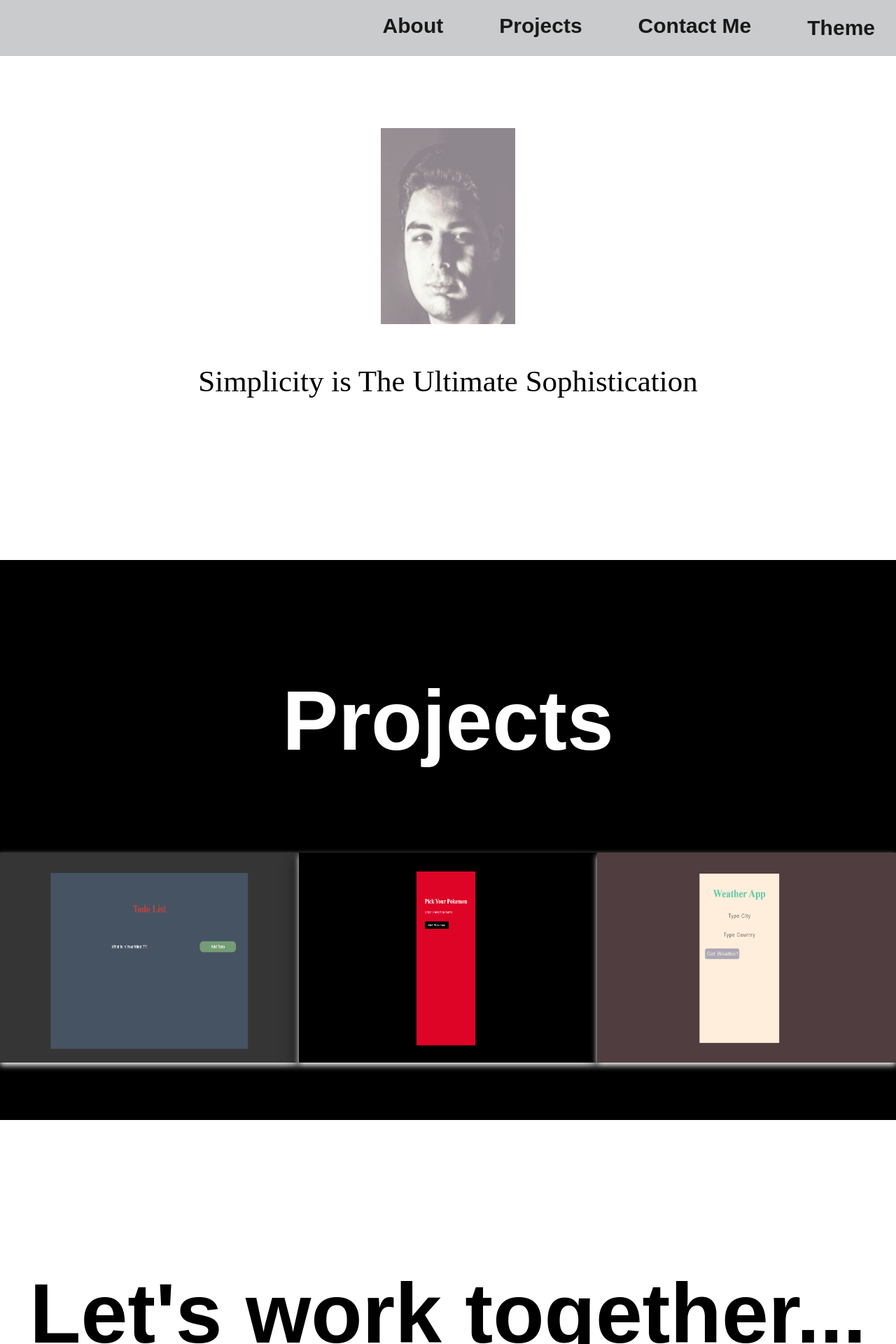
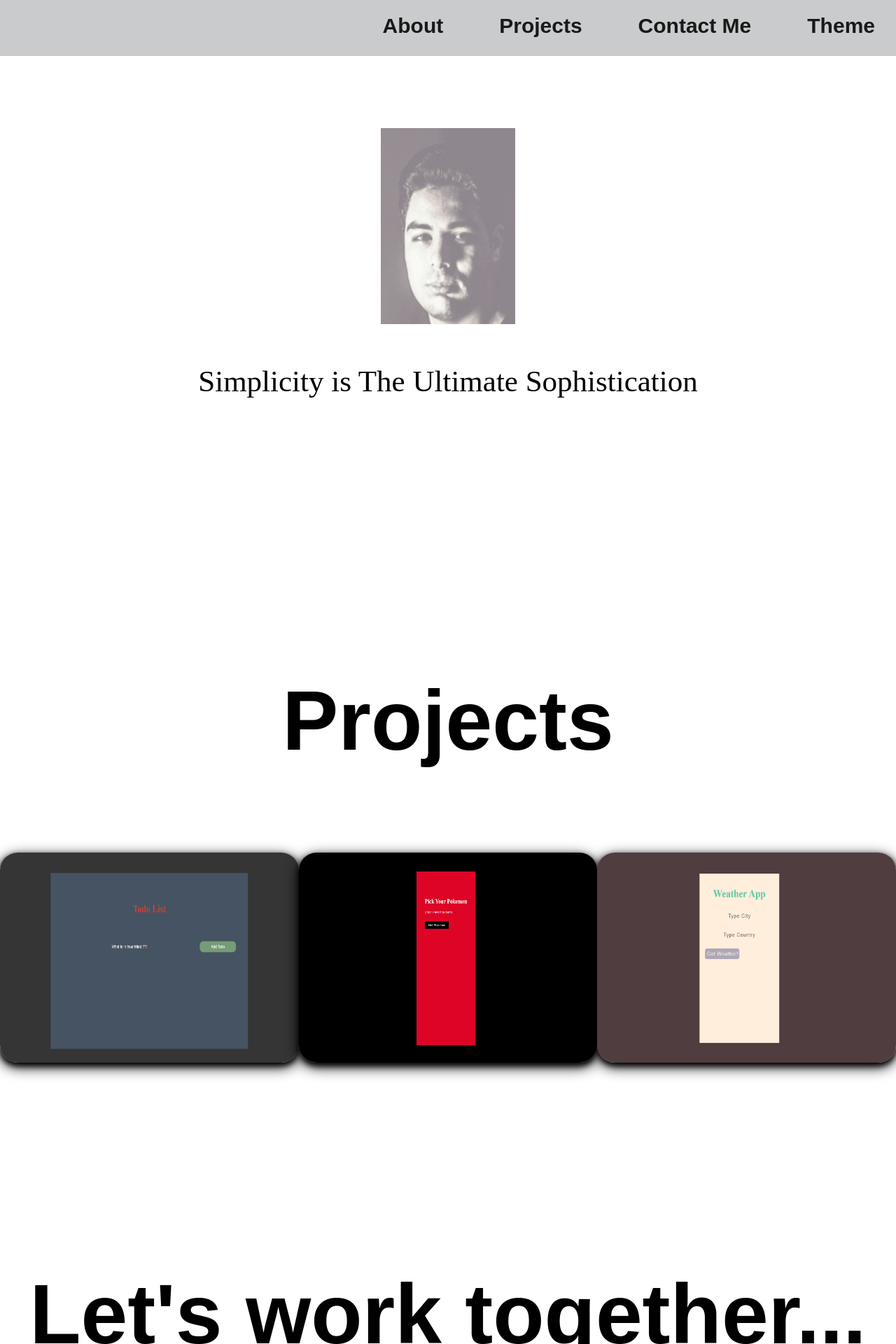
Before and after one commit to ShehabGamal/Personal-Portfolio, a React (Create React App) app: page / in a window 1280 px wide. Shown: the top 1920 px of the page at 70% size. Built offline with nearby package versions, Linux system fonts and the light colour scheme.

Commit message:
Finishing Touches Before Enabling Theme Button To Work Properly. Adjusted the color scheme Adjusted the shadows Added round-corners for the first time

```diff
--- a/src/App.js
+++ b/src/App.js
@@ -5,7 +5,7 @@ import Cards from "./Components/Cards/Cards";
 import About from "./Components/About/About.js";
 import ContactMe from "./Components/ContactMe/ContactMe.js";
 
-function App() {
+function App(props) {
   return (
     <body>
       <Navbar />
--- a/src/Components/About/About.js
+++ b/src/Components/About/About.js
@@ -32,7 +32,7 @@ const Welcome = styled.p`
   font-familiy: Courier New;
   font-weight: 525;
   flex-wrap: wrap;
-  color: ${(props) => props.theme.mainColor};
+  color: ${(props) => props.theme.fontcolor};
 `;
 
 const About = () => {
--- a/src/Components/Cards/Cards.js
+++ b/src/Components/Cards/Cards.js
@@ -9,7 +9,7 @@ const BasicDiv = styled.div`
   flex-direction: column;
   margin-right: auto;
   margin-left: auto;
-  background: ${(props) => props.theme.black};
+  background: ${(props) => props.theme.pagebackground};
   height: 100vh;
   width: 100%;
 `;
@@ -27,7 +27,7 @@ const CustomH1 = styled.h1`
   font-weight: bold;
   margin-left: auto;
   margin-right: auto;
-  color: ${(props) => props.theme.white};
+  color: ${(props) => props.theme.fontcolor};
 `;
 const FlipCard = styled.div`
   background-color: transparent;
@@ -35,6 +35,7 @@ const FlipCard = styled.div`
   height: 300px;
   perspective: 1000px;
   margin: 0 auto;
+  border-radius: 25px;
 `;
 const FlipCardInner = styled.div`
   position: relative;
@@ -46,8 +47,9 @@ const FlipCardInner = styled.div`
   ${FlipCard}:hover & {
     transform: rotateY(180deg);
   }
-  box-shadow: 0 4px 8px 0 ${(props) => props.theme.white},
-    0 6px 20px 0 ${(props) => props.theme.extraColor};
+  box-shadow: 0 4px 8px 0 ${(props) => props.theme.fontcolor},
+    0 6px 20px 0 ${(props) => props.theme.fontcolor};
+  border-radius: 25px;
 `;
 
 const FlipCardFront = styled.div`
@@ -55,6 +57,7 @@ const FlipCardFront = styled.div`
   width: 100%;
   height: 100%;
   backface-visibility: hidden;
+  border-radius: 25px;
 `;
 const FlipCardBack = styled.div`
   display: flex;
@@ -63,16 +66,18 @@ const FlipCardBack = styled.div`
   width: 100%;
   height: 100%;
   backface-visibility: hidden;
-  background-color: ${(props) => props.theme.mainColor};
+  background-color: ${(props) => props.theme.subtleshadow};
   transform: rotateY(180deg);
+  border-radius: 25px;
 `;
 const Image = styled.img`
   width: 100%;
   height: 100%;
+  border-radius: 25px;
 `;
 const CardH1 = styled(CustomH1)`
   margin-top: 25px;
-  color: ${(props) => props.theme.white};
+  color: ${(props) => props.theme.fontcolor};
   opacity: 0.3;
   font-size: 35px;
 `;
@@ -85,7 +90,7 @@ const Span = styled.span`
   font-family: Courier New;
   justify-content: center;
   align-items: center;
-  color: ${(props) => props.theme.white};
+  color: ${(props) => props.theme.fontcolor};
 `;
 const LinkSpan = styled(Span)`
   flex-direction: row;
@@ -96,11 +101,10 @@ const ExternalLink = styled.a`
   font-weight: bold;
   margin: 0 auto;
   padding: 5px;
-  color: ${(props) => props.theme.white};
+  color: ${(props) => props.theme.fontcolor};
   &:hover {
-    color: ${(props) => props.theme.white};
-    background: ${(props) => props.theme.black};
-    border: 3px solid #45a29e;
+    color: ${(props) => props.theme.subtleshadow};
+    background: ${(props) => props.theme.borderonhover};
   }
   opacity: 0.6;
 `;
--- a/src/Components/ContactMe/ContactMe.js
+++ b/src/Components/ContactMe/ContactMe.js
@@ -12,7 +12,7 @@ const BasicDiv = styled.div`
   align-items: center;
   flex-direction: column;
   height: 100vh;
-  background: ${(props) => props.theme.white};
+  background: ${(props) => props.theme.pagebackground};
 `;
 
 const BasicDivChild = styled.div`
@@ -28,15 +28,15 @@ const ExternalLinks = styled.a`
   padding: 10px;
   margin-right: auto;
   margin-left: auto;
-  color: ${(props) => props.theme.black};
+  color: ${(props) => props.theme.fontcolor};
   text-decoration: none;
   &:hover {
-    color: ${(props) => props.theme.white};
-    background: ${(props) => props.theme.black};
-    border: 3px solid #45a29e;
+    color: ${(props) => props.theme.subtleshadow};
+    background: ${(props) => props.theme.borderonhover};
   }
   font-size: 30px;
   font-familiy: Montserrat, sans-serif;
+  border-radius: 10px;
   font-weight: bold;
 `;
 const CustomParagraph = styled.p`
@@ -44,7 +44,7 @@ const CustomParagraph = styled.p`
   font-familiy: Montserrat, sans-serif;
   margin-right: auto;
   margin-left: auto;
-  color: ${(props) => props.theme.mainColor};
+  color: ${(props) => props.theme.fontcolor};
   font-weight: bold;
 `;
 const CustomH1 = styled.h1`
@@ -55,7 +55,7 @@ const CustomH1 = styled.h1`
   margin-left: auto;
   margin-right: auto;
   margin-top: auto;
-  color: ${(props) => props.theme.black};
+  color: ${(props) => props.theme.fontcolor};
 `;
 const ContactMe = () => {
   return (
--- a/src/Components/Footer/Footer.js
+++ b/src/Components/Footer/Footer.js
@@ -10,7 +10,9 @@ const Footer = styled.div`
   bottom: 0;
   justify-content: center;
   align-items: center;
-  border-top: solid black 4px;
+  border-top-style:solid;
+  border-top-color:${(props) => props.theme.fontcolor}
+  border-top-width:3px;
   flex-direction: row;
 `;
 const Holder = styled.div`
--- a/src/Components/Nav bar/Nav.js
+++ b/src/Components/Nav bar/Nav.js
@@ -2,15 +2,16 @@ import React from "react";
 import styled from "styled-components";
 
 const BasicNavLink = styled.a`
+  display: flex;
   text-decoration: none;
-  color: ${(props) => props.theme.black};
+  color: ${(props) => props.theme.fontcolor};
   font-family: Montserrat, sans-serif;
   font-weight: bold;
   font-size: 30px;
   &:hover {
-    background: ${(props) => props.theme.black};
-    color: ${(props) => props.theme.white};
-    border: 3px solid #45a29e;
+    background: ${(props) => props.theme.borderonhover};
+    color: ${(props) => props.theme.subtleshadow};
+    border-radius: 15px;
   }
   margin: 10px 20px 10px 40px;
   padding: 10px;
@@ -28,29 +29,32 @@ const BasicHeader = styled.header`
   margin: 0 auto;
 `;
 const ThemeButton = styled.button`
+  display: flex;
   text-decoration: none;
-  color: ${(props) => props.theme.black};
+  color: ${(props) => props.theme.fontcolor};
   font-family: Montserrat, sans-serif;
   font-weight: bold;
   background: none;
   font-size: 30px;
   &:hover {
-    background: ${(props) => props.theme.black};
-    border: 3px solid #45a29e;
-    color: ${(props) => props.theme.white};
+    background: ${(props) => props.theme.borderonhover};
+    color: ${(props) => props.theme.subtleshadow};
+    border-radius: 15px;
   }
   margin: 10px 20px 10px 40px;
   border: none;
   padding: 10px;
 `;
-
+const dilemma = () => {
+  return !dilemma;
+};
 const Navbar = () => {
   return (
     <BasicHeader>
       <BasicNavLink href="#About">About</BasicNavLink>
       <BasicNavLink href="#Projects">Projects</BasicNavLink>
       <BasicNavLink href="#ContactMe">Contact Me</BasicNavLink>
-      <ThemeButton>Theme</ThemeButton>
+      <ThemeButton onClick={dilemma}>Theme</ThemeButton>
     </BasicHeader>
   );
 };
--- a/src/Components/Theme/Theme.js
+++ b/src/Components/Theme/Theme.js
@@ -1,13 +1,14 @@
 export const basic = {
-  borderonhover: "#45A29E",
+  borderonhover: "#000",
   navbackground: "#C5C6C7",
-  black: "#000",
-  white: "#fff",
+  fontcolor: "#000",
+  subtleshadow: "#fff",
+  pagebackground: "#fff",
 };
 export const luxury = {
-  fontcolor2: "#51923",
-  navbackground2: "#3554",
-  borderonhover2: "#6494",
-  subtleshadow2: "#fffbfe",
-  pagebackground2: "#634133",
+  borderonhover: "#6494",
+  navbackground: "#3554",
+  fontcolor: "#51923",
+  subtleshadow: "#fffbfe",
+  pagebackground: "#634133",
 };
```
Also changed, not shown: 1 other file (tests, documents, lock files or other folders).
